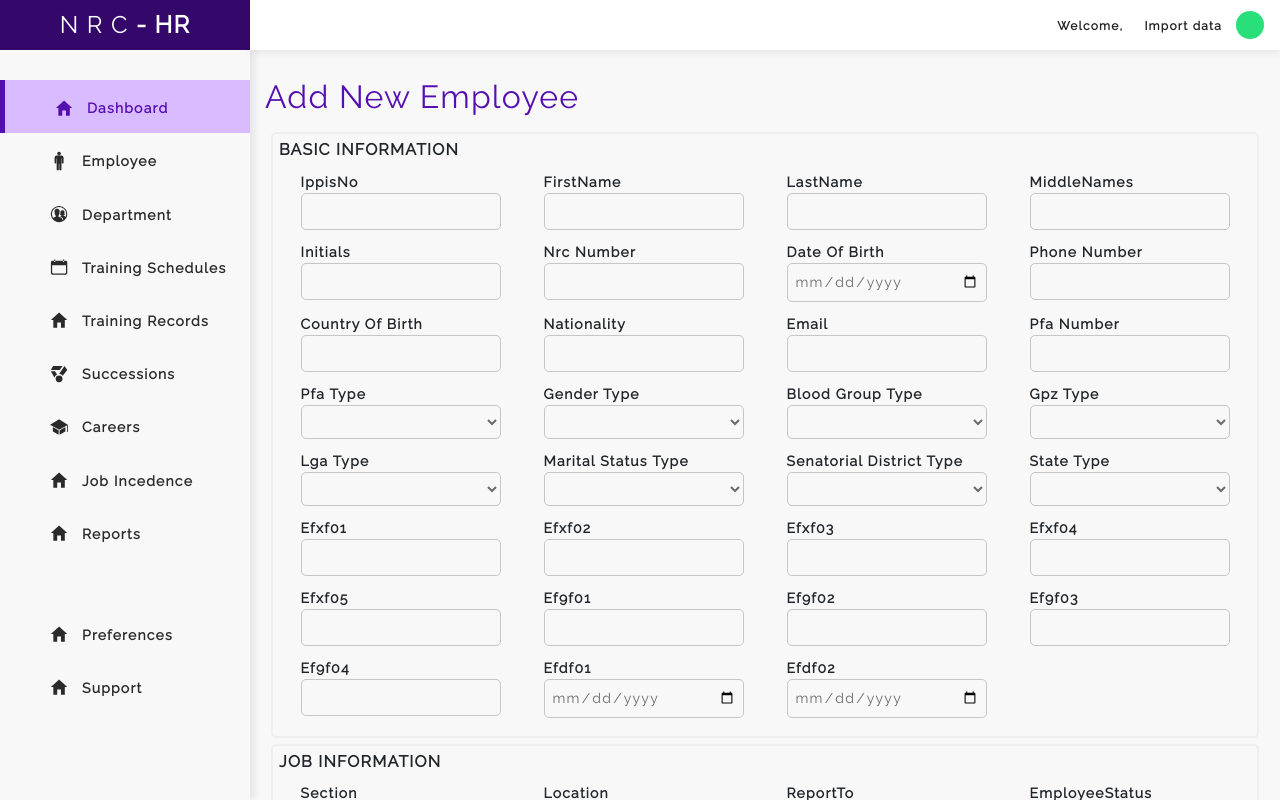
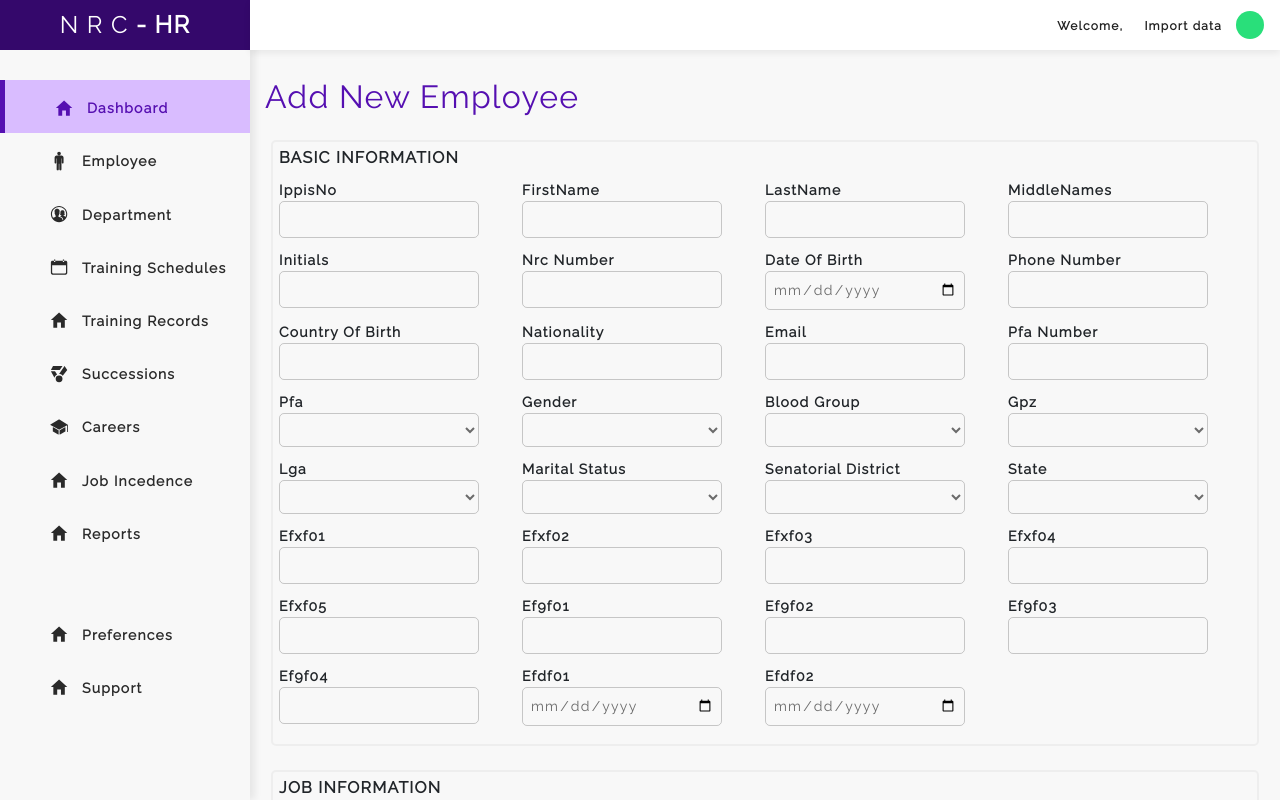
Before and after one commit to chineduogada/NRC-fr-tst, a React (Create React App) app: page /employee/new in a window 1280 px wide. Built offline with nearby package versions, Linux system fonts and the light colour scheme.

Commit message:
ft-add-new-employee-component

```diff
--- a/src/components/InformationBlock/InformationBlock.module.scss
+++ b/src/components/InformationBlock/InformationBlock.module.scss
@@ -2,10 +2,9 @@
 	min-height: 100px;
 	display: grid;
 	grid-template-columns: repeat(auto-fit, minmax(200px, 1fr));
-	justify-items: center;
 
 	.Title {
-		grid-column: 1/-1;
+		grid-column: 1 / -1;
 		text-transform: uppercase;
 		font-weight: bold;
 		margin-bottom: 0.75rem;
--- a/src/index.scss
+++ b/src/index.scss
@@ -90,7 +90,7 @@ ul {
 
 .sect {
 	@extend %bordered;
-	margin: 0.375rem;
+	margin: 1.5rem 0.375rem;
 	padding: 0.375rem;
 }
 
--- a/src/pages/AddNewEmployee/AddNewEmployee.jsx
+++ b/src/pages/AddNewEmployee/AddNewEmployee.jsx
@@ -3,6 +3,7 @@ import Section from "../../hoc/Section/Section";
 import Joi from "joi-browser";
 import Form from "../../components/Form/Form";
 import InformationBlock from "../../components/InformationBlock/InformationBlock";
+import http from "../../services/httpService";
 
 export default class AddNewEmployee extends Form {
 	state = {
@@ -107,7 +108,7 @@ export default class AddNewEmployee extends Form {
 		districtId: Joi.number(),
 		section: Joi.string(),
 		location: Joi.string(),
-		reportTo: Joi.string(),
+		reportTo: Joi.number(),
 		employeeStatus: Joi.string(),
 		pensionable: Joi.string(),
 
@@ -127,8 +128,9 @@ export default class AddNewEmployee extends Form {
 		presentPositionStepId: Joi.number()
 	};
 
-	doSubmit(event) {
-		console.log("new employee created successfully");
+	async doSubmit(event) {
+		http.post("/employee", this.state.formData);
+		console.log("new employee created successfully", this.state.formData);
 	}
 
 	render() {
@@ -149,39 +151,35 @@ export default class AddNewEmployee extends Form {
 						{this.renderInput("email", "email", "", "email")}
 						{this.renderInput("pfa number", "pfaNumber", "", "number")}
 
-						{this.renderSelect("pfa type", "pfaId", [
+						{this.renderSelect("pfa", "pfaId", [
 							{ id: 1, name: "Y" },
 							{ id: 2, name: "N" }
 						])}
-						{this.renderSelect("gender type", "genderId", [
+						{this.renderSelect("gender", "genderId", [
+							{ id: 1, name: "male" },
+							{ id: 2, name: "female" }
+						])}
+						{this.renderSelect("blood group", "bloodGroupId", [
 							{ id: 1, name: "Y" },
 							{ id: 2, name: "N" }
 						])}
-						{this.renderSelect("blood group type", "bloodGroupId", [
+						{this.renderSelect("gpz", "gpzId", [
 							{ id: 1, name: "Y" },
 							{ id: 2, name: "N" }
 						])}
-						{this.renderSelect("gpz type", "gpzId", [
+						{this.renderSelect("lga", "lgaId", [
 							{ id: 1, name: "Y" },
 							{ id: 2, name: "N" }
 						])}
-						{this.renderSelect("lga type", "lgaId", [
+						{this.renderSelect("marital status", "maritalStatusId", [
 							{ id: 1, name: "Y" },
 							{ id: 2, name: "N" }
 						])}
-						{this.renderSelect("marital status type", "maritalStatusId", [
+						{this.renderSelect("senatorial district", "senatorialDistrictId", [
 							{ id: 1, name: "Y" },
 							{ id: 2, name: "N" }
 						])}
-						{this.renderSelect(
-							"senatorial district type",
-							"senatorialDistrictId",
-							[
-								{ id: 1, name: "Y" },
-								{ id: 2, name: "N" }
-							]
-						)}
-						{this.renderSelect("state type", "stateId", [
+						{this.renderSelect("state", "stateId", [
 							{ id: 1, name: "Y" },
 							{ id: 2, name: "N" }
 						])}
@@ -202,14 +200,25 @@ export default class AddNewEmployee extends Form {
 					<InformationBlock title="job information">
 						{this.renderInput("section", "section", "")}
 						{this.renderInput("location", "location", "")}
-						{this.renderInput("reportTo", "reportTo", "")}
-						{this.renderInput("employeeStatus", "employeeStatus", "")}
-						{this.renderInput("pensionable", "pensionable", "")}
-						{this.renderSelect("department type", "departmentId", [
+						{this.renderInput(
+							"report to",
+							"reportTo",
+							"enter ippiNo...",
+							"number"
+						)}
+						{this.renderSelect("employee status", "employeeStatus", [
+							{ id: 1, name: "A" },
+							{ id: 2, name: "R" }
+						])}
+						{this.renderSelect("pensionable", "pensionable", [
 							{ id: 1, name: "Y" },
 							{ id: 2, name: "N" }
 						])}
-						{this.renderSelect("district type", "districtId", [
+						{this.renderSelect("department", "departmentId", [
+							{ id: 1, name: "Y" },
+							{ id: 2, name: "N" }
+						])}
+						{this.renderSelect("district", "districtId", [
 							{ id: 1, name: "Y" },
 							{ id: 2, name: "N" }
 						])}
@@ -243,7 +252,7 @@ export default class AddNewEmployee extends Form {
 						)}
 
 						{this.renderSelect(
-							"first appointment job type type",
+							"first appointment job type",
 							"firstAppointmentJobTypeId",
 							[
 								{ id: 1, name: "Y" },
@@ -251,7 +260,7 @@ export default class AddNewEmployee extends Form {
 							]
 						)}
 						{this.renderSelect(
-							"first appointment job title type",
+							"first appointment job title",
 							"firstAppointmentJobTitleId",
 							[
 								{ id: 1, name: "Y" },
@@ -259,7 +268,7 @@ export default class AddNewEmployee extends Form {
 							]
 						)}
 						{this.renderSelect(
-							"first appointment grade type",
+							"first appointment grade",
 							"firstAppointmentGradeId",
 							[
 								{ id: 1, name: "Y" },
@@ -267,7 +276,7 @@ export default class AddNewEmployee extends Form {
 							]
 						)}
 						{this.renderSelect(
-							"first appointment step type",
+							"first appointment step",
 							"firstAppointmentStepId",
 							[
 								{ id: 1, name: "Y" },
@@ -275,7 +284,7 @@ export default class AddNewEmployee extends Form {
 							]
 						)}
 						{this.renderSelect(
-							"present position job type type",
+							"present position job type",
 							"presentPositionJobTypeId",
 							[
 								{ id: 1, name: "Y" },
@@ -283,7 +292,7 @@ export default class AddNewEmployee extends Form {
 							]
 						)}
 						{this.renderSelect(
-							"present position job title type",
+							"present position job title",
 							"presentPositionJobTitleId",
 							[
 								{ id: 1, name: "Y" },
@@ -291,7 +300,7 @@ export default class AddNewEmployee extends Form {
 							]
 						)}
 						{this.renderSelect(
-							"present position grade type",
+							"present position grade",
 							"presentPositionGradeId",
 							[
 								{ id: 1, name: "Y" },
@@ -299,7 +308,7 @@ export default class AddNewEmployee extends Form {
 							]
 						)}
 						{this.renderSelect(
-							"present position step type",
+							"present position step",
 							"presentPositionStepId",
 							[
 								{ id: 1, name: "Y" },
```
